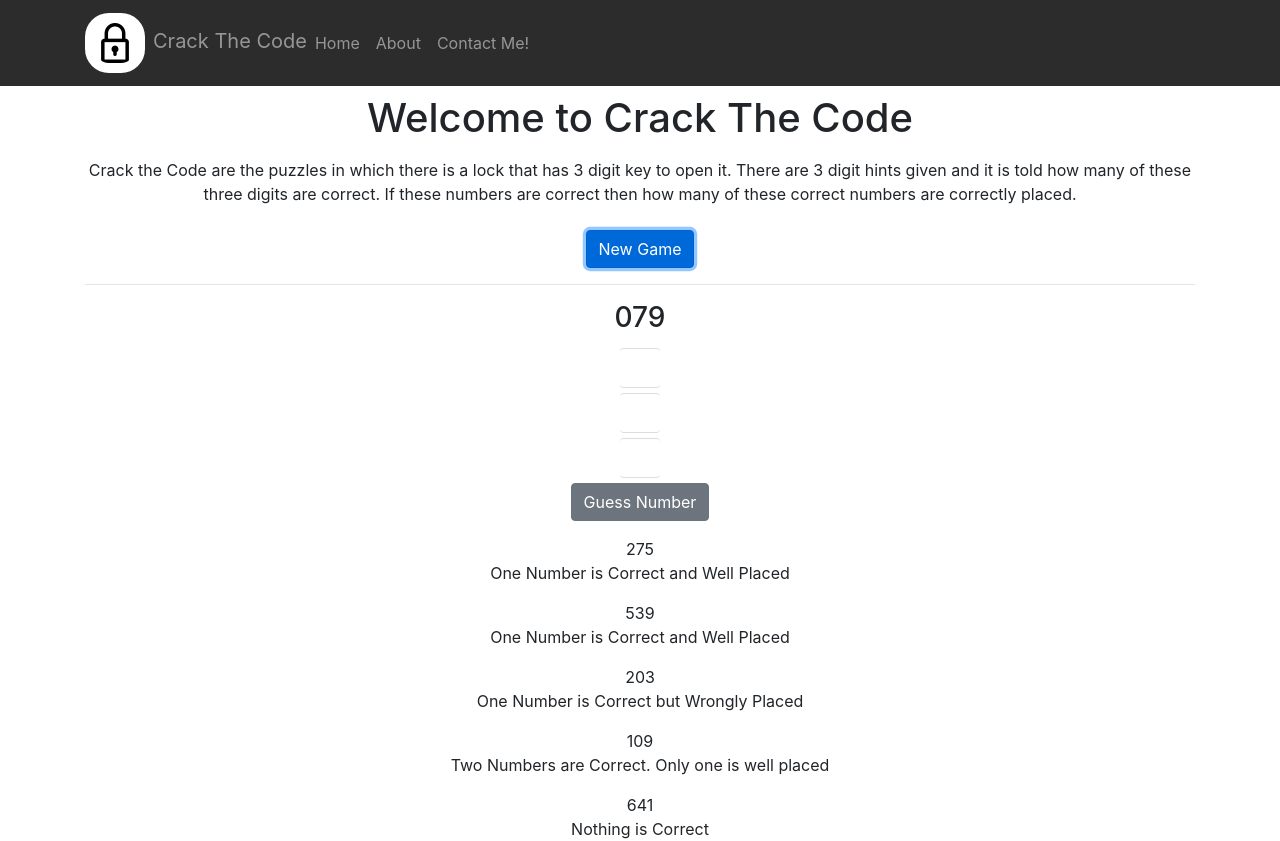
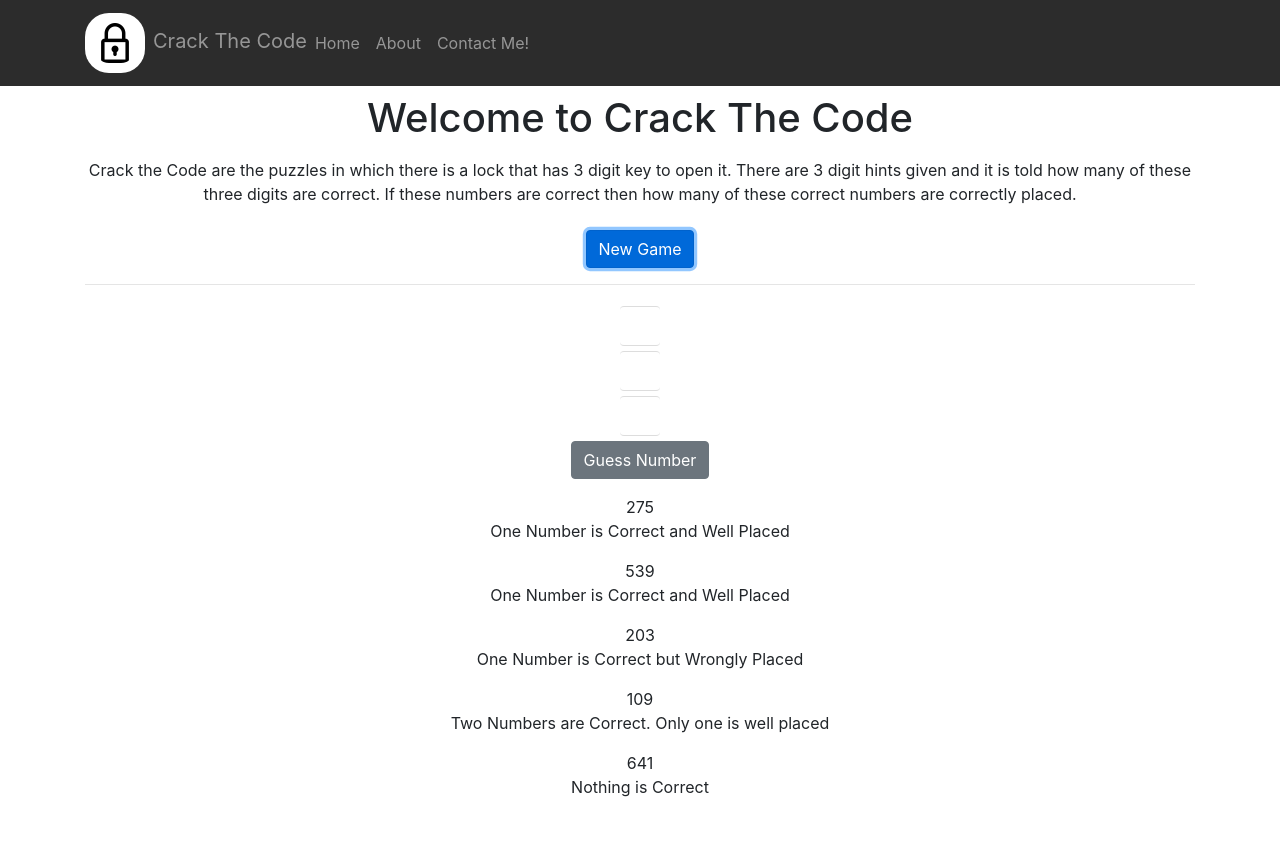
Before and after one commit to rudy-gm/crack-the-code, a React (Create React App) app: page / in a window 1280 px wide. Both pictures are taken after a click on the button "Start The Game". After the commit the page ends 800 px from the top, so only its background shows below. Built offline with nearby package versions, Linux system fonts and the light colour scheme.

Commit message:
10th commit // some changes

```diff
--- a/src/components/Game.js
+++ b/src/components/Game.js
@@ -79,7 +79,7 @@ class GameComponent extends Component {
         <div className="container mt-3">
           <div className="row">
             <div className="col">
-              <h3>{this.props.randomNum[0]}</h3>
+              {/* <h3>{this.props.randomNum[0]}</h3> */}
             </div>
           </div>
         </div>
```
